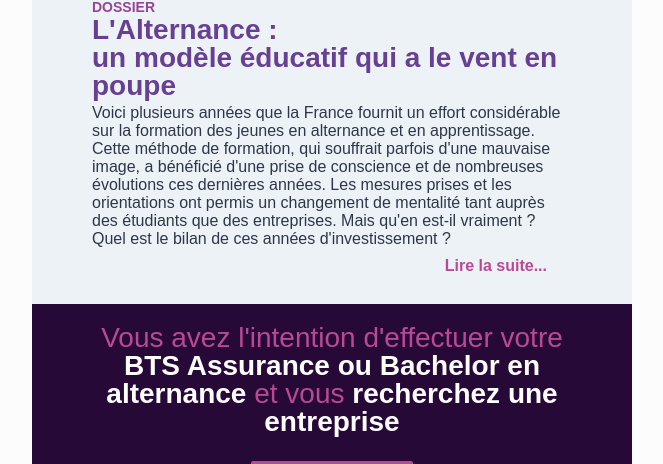
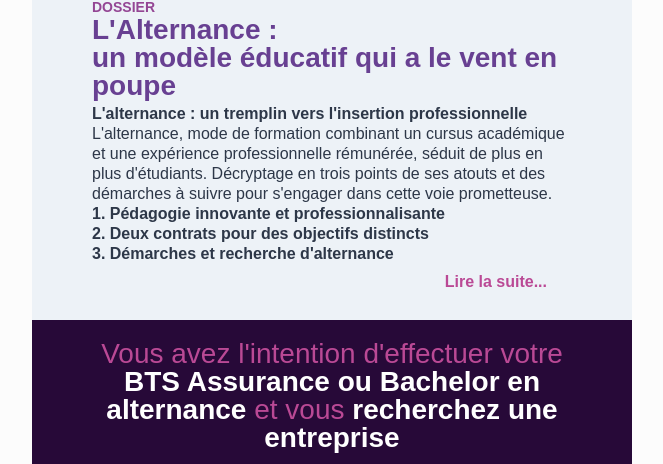
Before and after one commit to StraetenMax/042024_LetAssurance-MJML, a website: page index.html in a window 1280 px wide. Shown: the part 779-1243 px from the top of the page, without its empty margins (308-971 px from the left). Drawn offline with Linux system fonts and the light colour scheme.

Commit message:
réalisation du dossier

```diff
--- a/index.html
+++ b/index.html
@@ -409,7 +409,27 @@
                     </tr>
                     <tr>
                       <td align="left" style="font-size:0px;padding:0;word-break:break-word;">
-                        <div style="font-family:Arial, Helvetica, sans-serif;font-size:16px;font-weight:500;line-height:18px;text-align:left;color:#2D3748;">Voici plusieurs années que la France fournit un effort considérable sur la formation des jeunes en alternance et en apprentissage. Cette méthode de formation, qui souffrait parfois d'une mauvaise image, a bénéficié d'une prise de conscience et de nombreuses évolutions ces dernières années. Les mesures prises et les orientations ont permis un changement de mentalité tant auprès des étudiants que des entreprises. Mais qu'en est-il vraiment ? Quel est le bilan de ces années d'investissement ?</div>
+                        <div style="font-family:Arial, Helvetica, sans-serif;font-size:16px;font-weight:700;line-height:20px;text-align:left;color:#2D3748;">L'alternance : un tremplin vers l'insertion professionnelle</div>
+                      </td>
+                    </tr>
+                    <tr>
+                      <td align="left" style="font-size:0px;padding:0;word-break:break-word;">
+                        <div style="font-family:Arial, Helvetica, sans-serif;font-size:16px;font-weight:500;line-height:20px;text-align:left;color:#2D3748;">L'alternance, mode de formation combinant un cursus académique et une expérience professionnelle rémunérée, séduit de plus en plus d'étudiants. Décryptage en trois points de ses atouts et des démarches à suivre pour s'engager dans cette voie prometteuse.</div>
+                      </td>
+                    </tr>
+                    <tr>
+                      <td align="left" style="font-size:0px;padding:0;word-break:break-word;">
+                        <div style="font-family:Arial, Helvetica, sans-serif;font-size:16px;font-weight:700;line-height:20px;text-align:left;color:#2D3748;">1. Pédagogie innovante et professionnalisante</div>
+                      </td>
+                    </tr>
+                    <tr>
+                      <td align="left" style="font-size:0px;padding:0;word-break:break-word;">
+                        <div style="font-family:Arial, Helvetica, sans-serif;font-size:16px;font-weight:700;line-height:20px;text-align:left;color:#2D3748;">2. Deux contrats pour des objectifs distincts</div>
+                      </td>
+                    </tr>
+                    <tr>
+                      <td align="left" style="font-size:0px;padding:0;word-break:break-word;">
+                        <div style="font-family:Arial, Helvetica, sans-serif;font-size:16px;font-weight:700;line-height:20px;text-align:left;color:#2D3748;">3. Démarches et recherche d'alternance</div>
                       </td>
                     </tr>
                     <tr>
```
Also changed, not shown: 1 other file.
